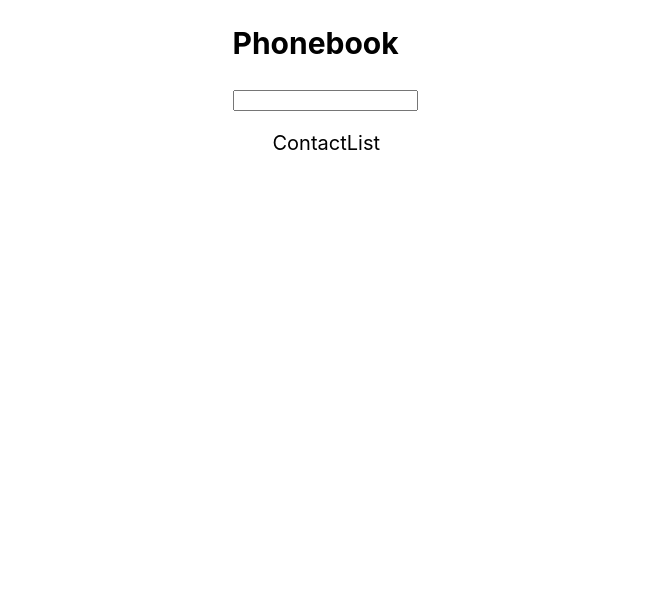
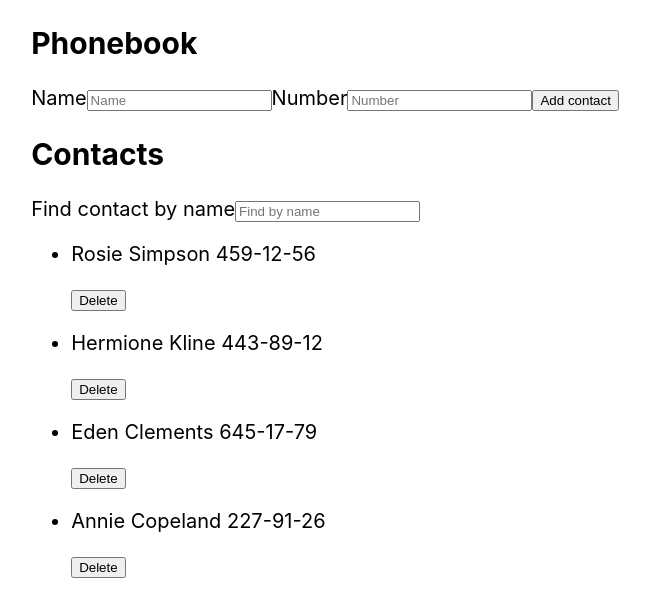
Before and after one commit to MykhailoTarasov/goit-react-hw-02-phonebook, a React (Create React App) app: page / in a window 1280 px wide. Shown: the top 616 px of the page, without its empty margins (315-965 px from the left). Built offline with nearby package versions, Linux system fonts and the light colour scheme.

Commit message:
Logic done

```diff
--- a/package.json
+++ b/package.json
@@ -7,11 +7,13 @@
     "@testing-library/jest-dom": "^5.16.3",
     "@testing-library/react": "^12.1.4",
     "@testing-library/user-event": "^13.5.0",
+    "formik": "^2.4.5",
     "nanoid": "^5.0.4",
     "react": "^18.1.0",
     "react-dom": "^18.1.0",
     "react-scripts": "5.0.1",
-    "web-vitals": "^2.1.3"
+    "web-vitals": "^2.1.3",
+    "yup": "^1.3.2"
   },
   "scripts": {
     "start": "react-scripts start",
--- a/src/components/App.jsx
+++ b/src/components/App.jsx
@@ -1,14 +1,47 @@
 import React, { Component } from 'react';
+import { nanoid } from 'nanoid';
+
 import ContactForm from './ContactForm/ContactForm';
 import ContactList from './ContactList/ContactList';
+import Filter from './Filter/Filter';
 
 class App extends Component {
   state = {
-    contacts: [],
-    name: '',
+    contacts: [
+      { id: 'id-1', name: 'Rosie Simpson', number: '459-12-56' },
+      { id: 'id-2', name: 'Hermione Kline', number: '443-89-12' },
+      { id: 'id-3', name: 'Eden Clements', number: '645-17-79' },
+      { id: 'id-4', name: 'Annie Copeland', number: '227-91-26' },
+    ],
+    filter: '',
+
+  };
+
+  addContact = newContact => {
+    this.setState(prevState => ({
+      contacts: [...prevState.contacts, { ...newContact, id: nanoid() }],
+    }));
+  };
+
+  deleteContact = contactId => {
+    this.setState(prevState => ({
+      contacts: prevState.contacts.filter(contact => contact.id !== contactId)
+    }))
+  }
+
+  changeFilter = newFilter => {
+    this.setState({
+      filter: newFilter,
+    });
   };
 
   render() {
+    const { contacts, filter } = this.state;
+
+    const visibleContacts = filter ? contacts.filter((contact) =>
+      contact.name.toLowerCase().includes(filter.toLowerCase())
+    ) : contacts;
+
     return (
       <div
         style={{
@@ -21,8 +54,11 @@ class App extends Component {
       >
         <div>
           <h2>Phonebook</h2>
-          <ContactForm />
-          <ContactList />
+          <ContactForm onAdd={this.addContact} />
+
+          <h2>Contacts</h2>
+          <Filter filter={filter} onChangeFilter={this.changeFilter} />
+          <ContactList contacts={visibleContacts} onDeleteContact={this.deleteContact}/>
         </div>
       </div>
     );
--- a/src/components/ContactForm/ContactForm.js
+++ b/src/components/ContactForm/ContactForm.js
@@ -1,7 +1,53 @@
-const ContactForm = () => (
-  <form>
-    <input type="text" name="name" required />
-  </form>
+import { Formik, Form, Field, ErrorMessage } from 'formik';
+import * as Yup from 'yup';
+
+const validation = Yup.object().shape({
+    name: Yup.string()
+      .min(2, 'Too Short!')
+      .matches(
+        /^[a-zA-Zа-яА-Я]+([' -][a-zA-Zа-яА-Я ])?[a-zA-Zа-яА-Я]*$/,
+        "Name may contain only letters, apostrophe, dash and spaces. For example Adrian, Jacob Mercer, Charles de Batz de Castelmore d'Artagnan"
+      )
+      .required('This is a required field'),
+    number: Yup.string()
+      .matches(
+        /^\+?\d{1,4}?[ .\-s]?(\(\d{1,3}?\))?([ .\-s]?\d{1,4}){1,4}$/,
+        "Phone number must be digits and can contain spaces, dashes, parentheses and can start with +"
+      )
+      .required('This is a required field')
+      .min(9, "Please enter at least 9 characters"),
+  });
+
+const ContactForm = ({onAdd}) => (
+  <div>
+    <Formik
+      initialValues={{
+        name: '',
+        number: '',
+      }}
+      validationSchema={validation}
+      onSubmit={(values, actions) => {
+        onAdd(values);
+        actions.resetForm();
+      }}
+    >
+      <Form>
+        <label>
+          Name
+          <Field name="name" placeholder="Name" />
+          <ErrorMessage name="name"/>
+        </label>
+
+        <label>
+          Number
+          <Field name="number" placeholder="Number" />
+          <ErrorMessage name="number"/>
+        </label>
+
+        <button type="submit">Add contact</button>
+      </Form>
+    </Formik>
+  </div>
 );
 
 export default ContactForm;
--- a/src/components/ContactList/ContactList.js
+++ b/src/components/ContactList/ContactList.js
@@ -1,6 +1,11 @@
-const ContactList = () => (
+const ContactList = ({contacts, onDeleteContact}) => (
 <ul>
-    ContactList
+    {contacts.map(({ id, name, number }) => (
+      <li key={id}>
+        <p>{name} {number}</p>
+        <button onClick={() => onDeleteContact(id)} >Delete</button>
+      </li>
+    ))}
 </ul>
 )
 
--- /dev/null
+++ b/src/components/Filter/Filter.js
@@ -0,0 +1,15 @@
+const Filter = ({ filter, onChangeFilter }) => (
+  <div>
+    Find contact by name
+    <input
+      type="text"
+      value={filter}
+      placeholder="Find by name"
+      onChange={evt => {
+        onChangeFilter(evt.target.value);
+      }}
+    />
+  </div>
+);
+
+export default Filter;
```
Also changed, not shown: 1 other file (tests, documents, lock files or other folders).
